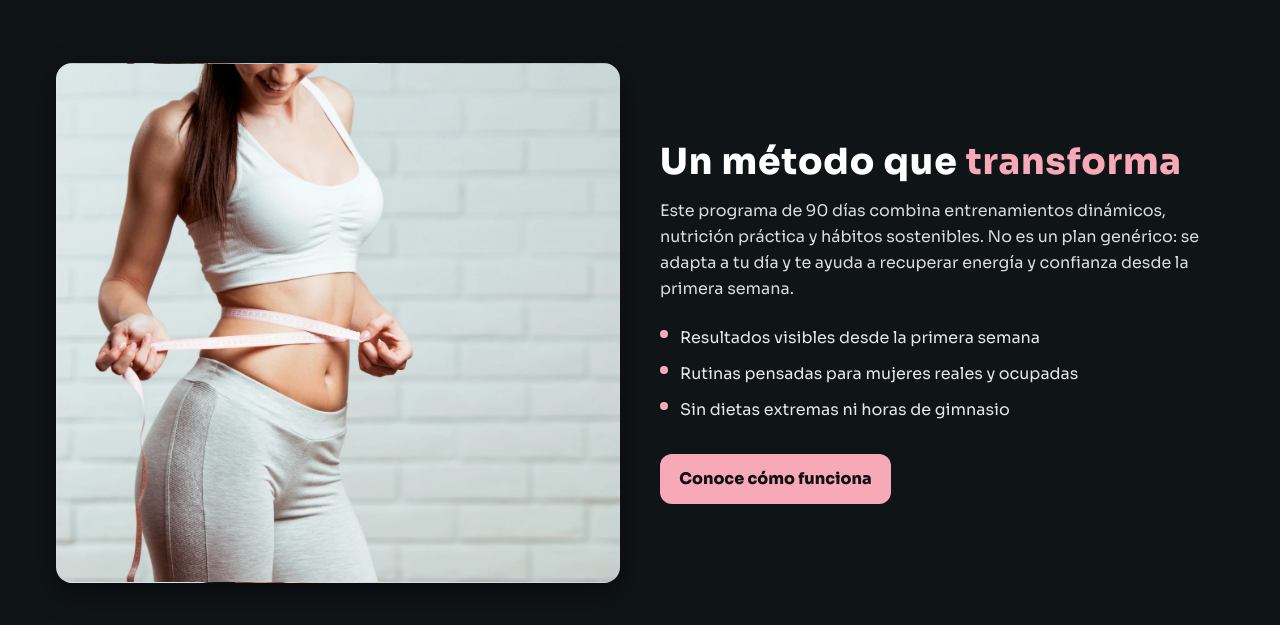
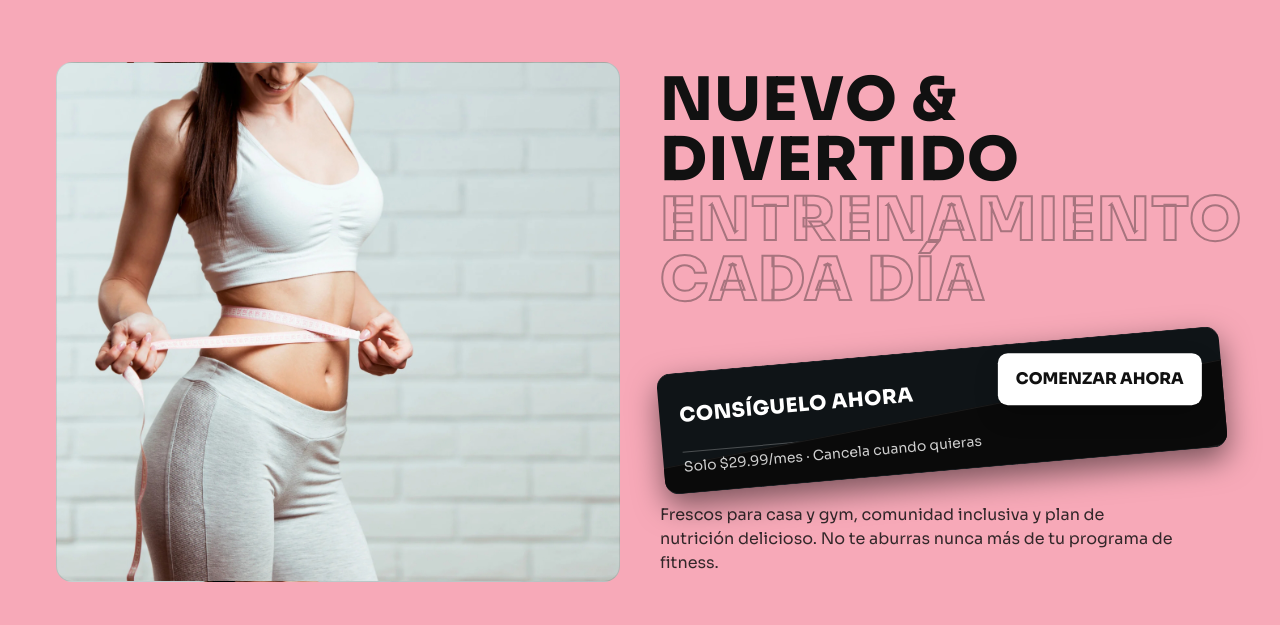
Before and after one commit to jostust/reset90-pro, a React (Vite) app: page / in a window 1280 px wide. Shown: the part 727-1352 px from the top of the page. Built offline with nearby package versions, Linux system fonts and the light colour scheme.

Commit message:
Update Method.jsx

```diff
--- a/src/section/Method.jsx
+++ b/src/section/Method.jsx
@@ -2,75 +2,76 @@ import { m } from "framer-motion";
 
 export default function Method() {
   return (
-    <section id="metodo" className="bg-[#0f1417] text-white border-t border-line">
+    <section className="relative overflow-hidden bg-[#F7A9B8]">
+      {/* Contenedor principal */}
       <div className="max-w-[1200px] mx-auto grid md:grid-cols-2 gap-10 items-center px-4 py-16 md:py-24">
+
         {/* Imagen izquierda: desktop + mobile */}
         <div className="relative">
           <div
-            className="hidden md:block rounded-2xl overflow-hidden shadow-[0_10px_30px_rgba(0,0,0,.45)] border border-white/5 min-h-[520px]"
+            className="hidden md:block rounded-2xl overflow-hidden border border-black/10 min-h-[520px]"
             style={{
               backgroundImage: "url('/method-left.jpg')",
               backgroundSize: "cover",
               backgroundPosition: "center"
             }}
-            aria-label="Entrenamiento dinámico Aleph Motion"
+            aria-label="Aleph Motion entrenamiento"
           />
           <div
-            className="block md:hidden rounded-2xl overflow-hidden shadow-[0_10px_30px_rgba(0,0,0,.45)] border border-white/5 min-h-[280px]"
+            className="block md:hidden rounded-2xl overflow-hidden border border-black/10 min-h-[320px]"
             style={{
               backgroundImage: "url('/method-left-mobile.jpg')",
               backgroundSize: "cover",
               backgroundPosition: "center"
             }}
-            aria-label="Entrenamiento dinámico Aleph Motion"
+            aria-label="Aleph Motion entrenamiento"
           />
         </div>
 
-        {/* Texto derecha */}
-        <div>
+        {/* Texto + Cinta */}
+        <div className="relative">
+          {/* Título estilo Alexia */}
           <m.h2
-            initial={{ opacity: 0, y: 10 }}
-            whileInView={{ opacity: 1, y: 0 }}
-            viewport={{ once: true, amount: 0.4 }}
-            transition={{ duration: 0.5 }}
-            className="text-3xl md:text-4xl font-extrabold tracking-wide mb-4"
+            initial={{opacity:0, y:12}}
+            whileInView={{opacity:1, y:0}}
+            viewport={{once:true, amount:.4}}
+            transition={{duration:.5}}
+            className="text-[#111] leading-[1.05] font-extrabold"
           >
-            Un método que <span className="text-[#F7A9B8]">transforma</span>
+            <span className="block text-4xl md:text-6xl tracking-wide">
+              NUEVO & DIVERTIDO
+            </span>
+            <span className="block outline-text text-4xl md:text-6xl tracking-wide">
+              ENTRENAMIENTO
+            </span>
+            <span className="block outline-text text-4xl md:text-6xl tracking-wide">
+              CADA DÍA
+            </span>
           </m.h2>
 
-          <m.p
-            initial={{ opacity: 0, y: 8 }}
-            whileInView={{ opacity: 1, y: 0 }}
-            viewport={{ once: true, amount: 0.4 }}
-            transition={{ delay: 0.05, duration: 0.45 }}
-            className="text-white/85 leading-relaxed mb-6"
-          >
-            Este programa de 90 días combina entrenamientos dinámicos, nutrición práctica
-            y hábitos sostenibles. No es un plan genérico: se adapta a tu día y te ayuda a
-            recuperar energía y confianza desde la primera semana.
-          </m.p>
+          {/* Cinta diagonal con CTA */}
+          <div className="relative mt-8 md:mt-10">
+            <div className="ribbon">
+              <div className="flex items-center justify-between gap-4">
+                <div className="text-white font-extrabold tracking-wide text-lg md:text-xl">
+                  CONSÍGUELO AHORA
+                </div>
+                <a href="/register" className="ribbon-card">
+                  COMENZAR AHORA
+                </a>
+              </div>
+              <div className="ribbon-line"></div>
+              <div className="mt-1 text-xs md:text-sm opacity-80">
+                Solo $29.99/mes · Cancela cuando quieras
+              </div>
+            </div>
+          </div>
 
-          <ul className="space-y-3 mb-8">
-            <li className="flex gap-3">
-              <span className="mt-1 h-2 w-2 rounded-full bg-[#F7A9B8]"></span>
-              <span className="text-white/90">Resultados visibles desde la primera semana</span>
-            </li>
-            <li className="flex gap-3">
-              <span className="mt-1 h-2 w-2 rounded-full bg-[#F7A9B8]"></span>
-              <span className="text-white/90">Rutinas pensadas para mujeres reales y ocupadas</span>
-            </li>
-            <li className="flex gap-3">
-              <span className="mt-1 h-2 w-2 rounded-full bg-[#F7A9B8]"></span>
-              <span className="text-white/90">Sin dietas extremas ni horas de gimnasio</span>
-            </li>
-          </ul>
-
-          <a
-            href="/register"
-            className="btn-pink"
-          >
-            Conoce cómo funciona
-          </a>
+          {/* Texto pequeño de apoyo (como en el ref) */}
+          <p className="mt-8 text-[#111]/85 max-w-[520px]">
+            Frescos para casa y gym, comunidad inclusiva y plan de nutrición
+            delicioso. No te aburras nunca más de tu programa de fitness.
+          </p>
         </div>
       </div>
     </section>
```
